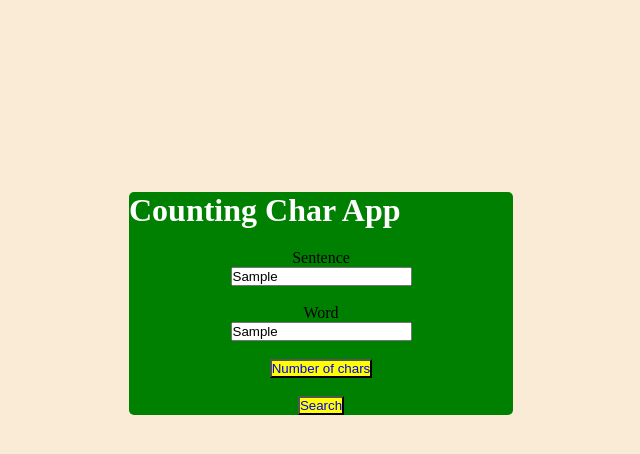
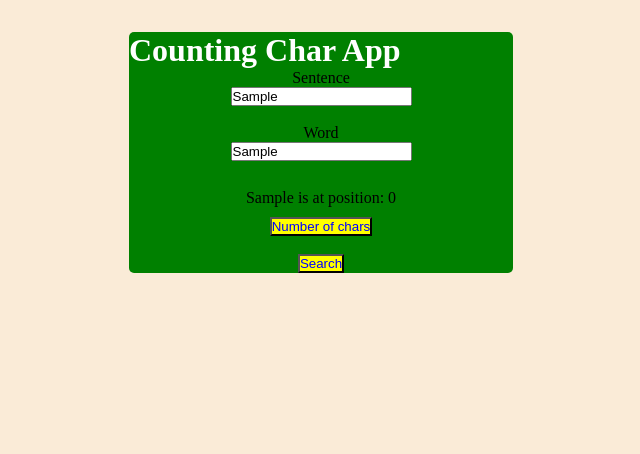
Before and after one commit to giftnkz6/Second-Group-App, a plain HTML site: page index.html in a window 1280 px wide. Both pictures are taken after typing "Sample", "Sample" into the empty fields and a click on the button "Number of chars". Shown: the whole page, without its empty margins (383-1023 px from the left). Drawn offline with Linux system fonts and the light colour scheme.

Commit message:
Added functionality

```diff
--- a/index.html
+++ b/index.html
@@ -16,6 +16,8 @@
             <br><br>
             <label for="word">Word</label><br>
             <input type="text" name="word" id="word"><br><br>
+            <p id="nSentence"></p>
+            <p id="nChars"></p>
             <button id="char">Number of chars</button><br><br>
             <button id="search">Search</button>
 
--- a/js/code.js
+++ b/js/code.js
@@ -7,6 +7,7 @@ search.addEventListener("click", (e) =>{
 
     // document.write(`Number of chars: ${searched.length}`)
     console.log(`Number of chars: ${searched.length}`);
+    document.getElementById("nSentence").innerHTML = `Number of chars: ${searched.length}`
 
 });
 
@@ -16,5 +17,6 @@ char.addEventListener('click', (e) => {
     let numberOfChar = document.getElementById("word").value;
 
     // document.write(`${numberOfChar} is at position: ${search.indexOf(numberOfChar)}`);
-    console.log(`${numberOfChar} is at position: ${search.indexOf(numberOfChar)}`);
+    // console.log(`${numberOfChar} is at position: ${search.indexOf(numberOfChar)}`);
+    document.getElementById("nChars").innerHTML = `${numberOfChar} is at position: ${search.indexOf(numberOfChar)}`
 });
--- a/styles/style.css
+++ b/styles/style.css
@@ -14,13 +14,16 @@ body{
     height: auto;
     background-color: green;
     margin-top: 10%;
-    margin: 12rem 0 0 40%;
+    margin: 2rem 0 0 40%;
     border-radius: 5px;
 }
 
 .container form{
     text-align: center;
-    margin-top: 20px;
+    margin-top: 0px;
+}
+p{
+    margin: 10px 0 10px 0;
 }
 
 h1{
```
